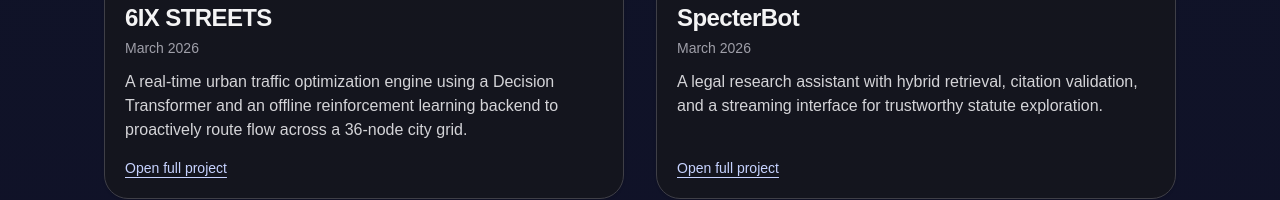
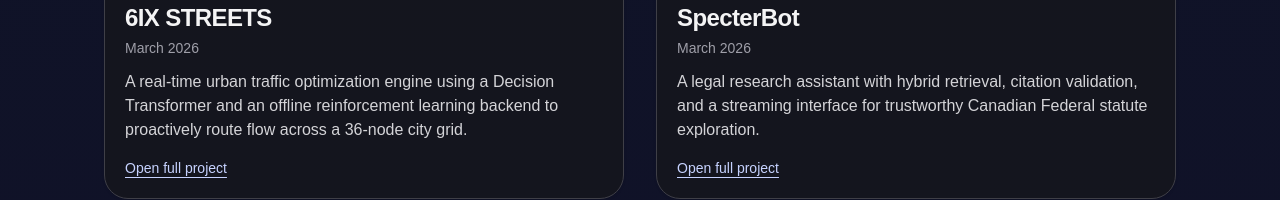
Before and after one commit to Beanfox/portfolio-website, a Next.js app: page /projects in a window 1280 px wide. Shown: the part 2048-2248 px from the top of the page. Built offline with nearby package versions, Linux system fonts and the light colour scheme.

Commit message:
Refine SpecterBot project description

```diff
--- a/src/data/projects.ts
+++ b/src/data/projects.ts
@@ -205,7 +205,7 @@ export const projects: ProjectEntry[] = [
     mediaStyle: "wide",
     period: "March 2026",
     shortDescription:
-      "A legal research assistant with hybrid retrieval, citation validation, and a streaming interface for trustworthy statute exploration.",
+      "A legal research assistant with hybrid retrieval, citation validation, and a streaming interface for trustworthy Canadian Federal statute exploration.",
     fullDescription: [
       "Built for Hack Canada, SpecterBot combines vector retrieval and full-text search to surface highly relevant legal passages quickly.",
       "Every citation is validated against source windows before presentation, reducing hallucination risk and strengthening trust in responses.",
```
